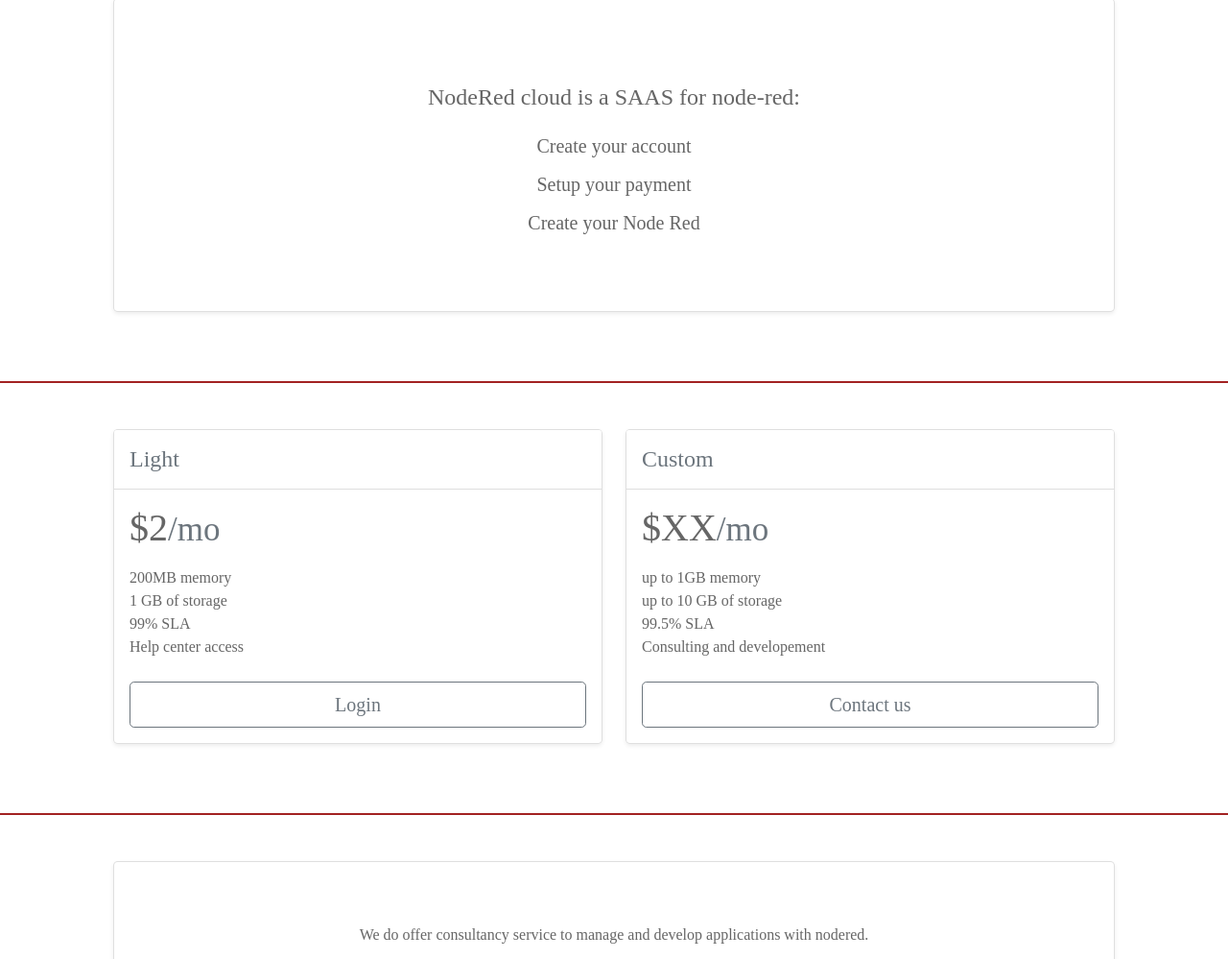
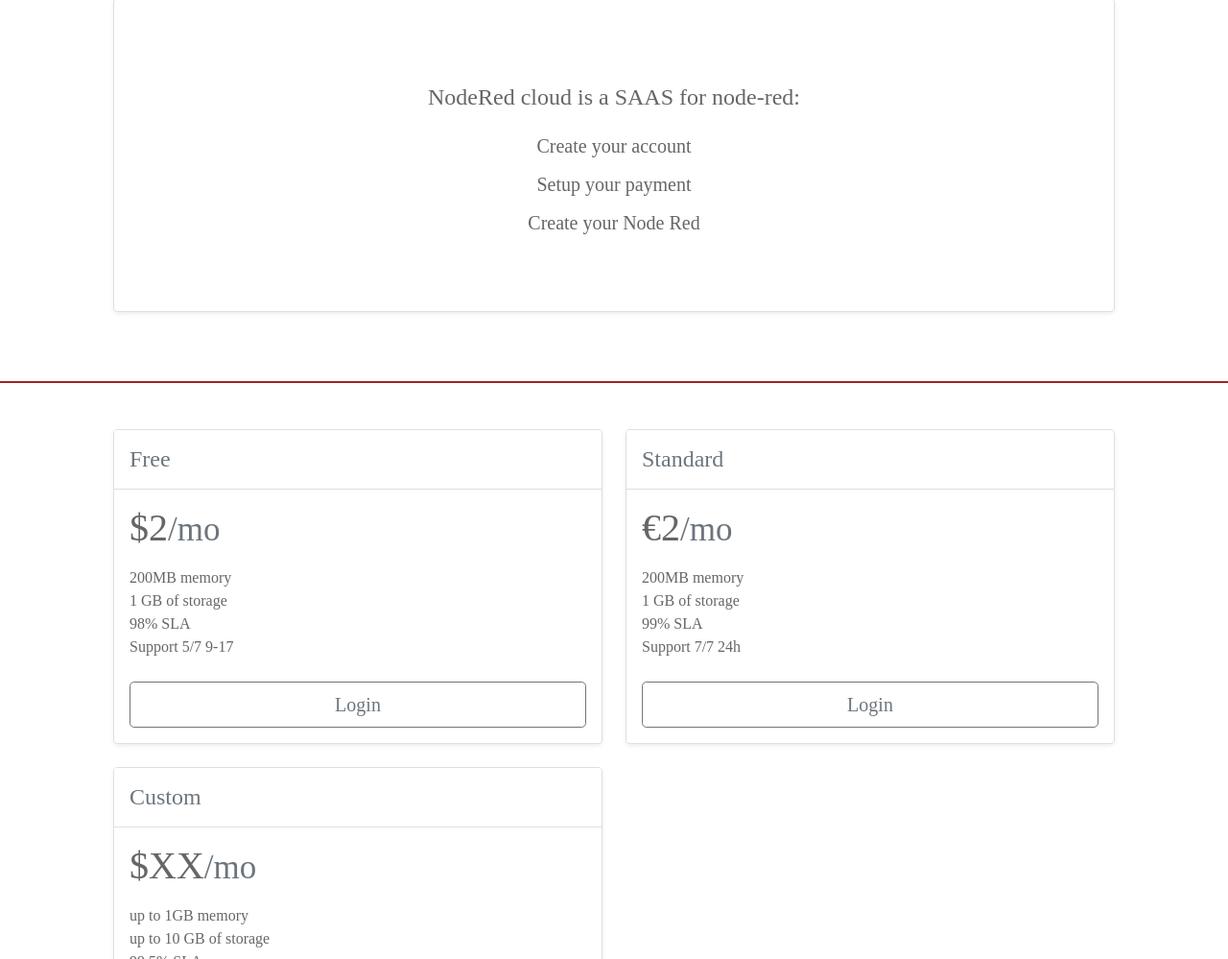
Before and after one commit to noderedcloud/web, a plain HTML site: page index.html in a window 1280 px wide. Shown: the part 356-1355 px from the top of the page at 96% size. Drawn offline with nearby package versions, Linux system fonts and the light colour scheme.

Commit message:
Update index.html

```diff
--- a/index.html
+++ b/index.html
@@ -73,15 +73,32 @@
           <div class="col-sm-12 col-md-6">
             <div class="card mb-4 rounded-3 shadow-sm">
               <div class="card-header py-3 bg-white text-secondary">
-                <h4 class="my-0 fw-normal">Light</h4>
+                <h4 class="my-0 fw-normal">Free</h4>
               </div>
               <div class="card-body">
                 <h1 class="card-title pricing-card-title">$2<small class="text-muted fw-light">/mo</small></h1>
                 <ul class="list-unstyled mt-3 mb-4">
                   <li>200MB memory</li>
                   <li>1 GB of storage</li>
+                  <li>98% SLA</li>
+                  <li>Support 5/7 9-17</li>
+                </ul>
+                <a href="https://app.nodered.cloud" class="w-100 btn btn-lg btn-outline-secondary">Login</a>
+              </div>
+            </div>
+          </div>
+          <div class="col-sm-12 col-md-6">
+            <div class="card mb-4 rounded-3 shadow-sm">
+              <div class="card-header py-3 bg-white text-secondary">
+                <h4 class="my-0 fw-normal">Standard</h4>
+              </div>
+              <div class="card-body">
+                <h1 class="card-title pricing-card-title">€2<small class="text-muted fw-light">/mo</small></h1>
+                <ul class="list-unstyled mt-3 mb-4">
+                  <li>200MB memory</li>
+                  <li>1 GB of storage</li>
                   <li>99% SLA</li>
-                  <li>Help center access</li>
+                  <li>Support 7/7 24h</li>
                 </ul>
                 <a href="https://app.nodered.cloud" class="w-100 btn btn-lg btn-outline-secondary">Login</a>
               </div>
```
